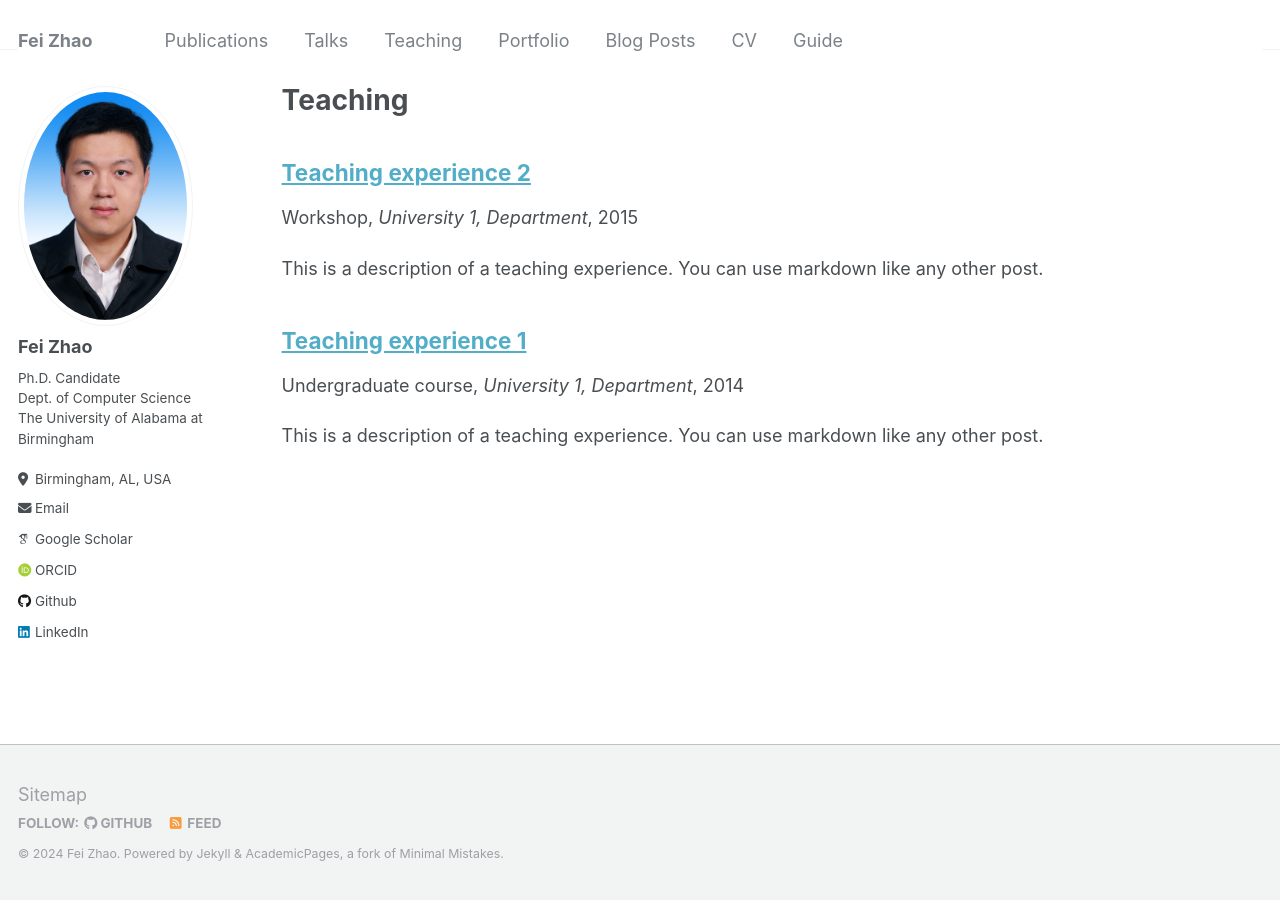
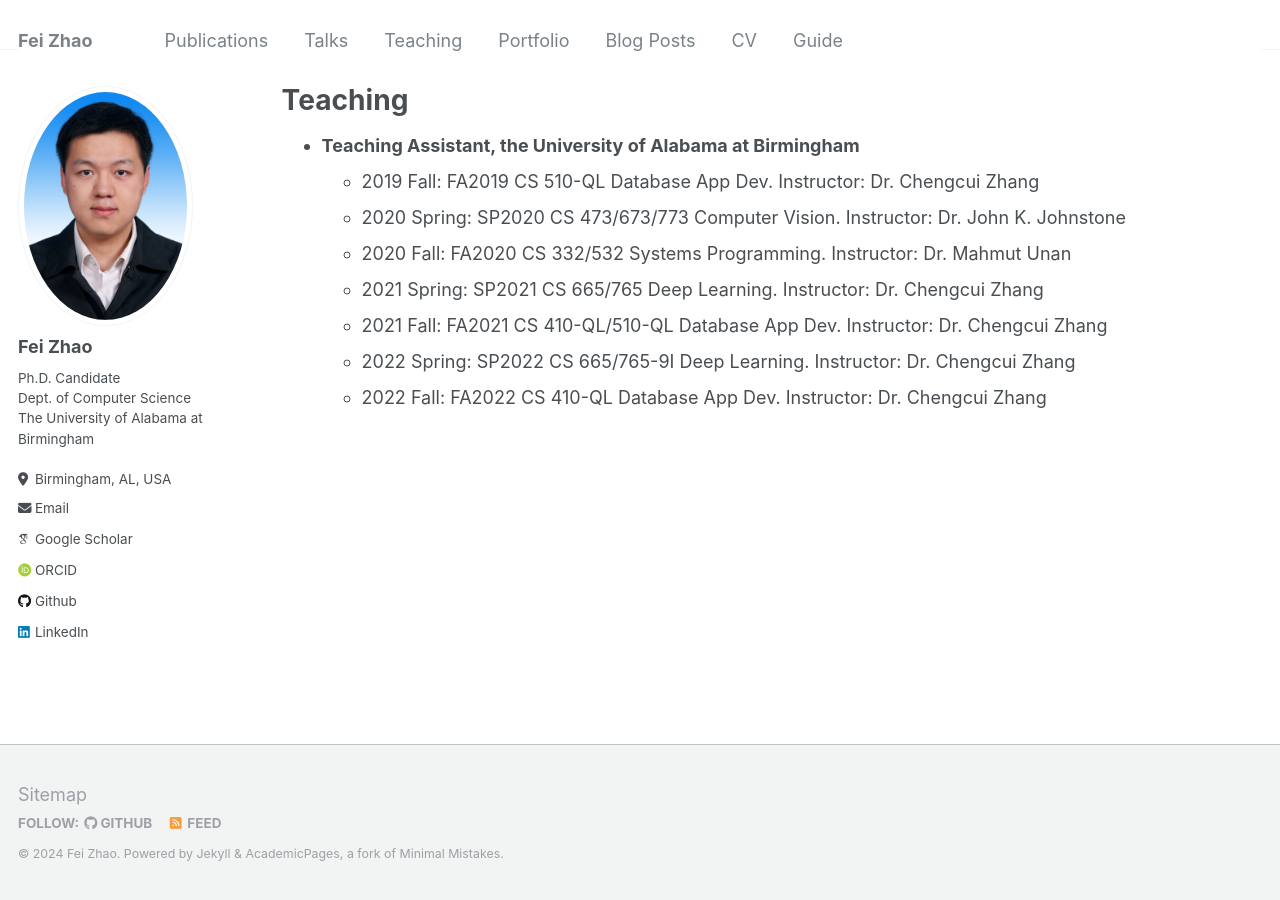
Before and after one commit to feizhao19/feizhao19.github.io, a Jekyll site: the page built from _pages/teaching.md, in a window 1280 px wide. Built offline with Jekyll 4.4.1, drawn with Linux system fonts in a browser that asks for light colours; some web fonts are replaced.

Commit message:
Updated Teaching Section

```diff
--- a/_pages/teaching.html
+++ /dev/null
@@ -1,12 +0,0 @@
----
-layout: archive
-title: "Teaching"
-permalink: /teaching/
-author_profile: true
----
-
-{% include base_path %}
-
-{% for post in site.teaching reversed %}
-  {% include archive-single.html %}
-{% endfor %}
--- /dev/null
+++ b/_pages/teaching.md
@@ -0,0 +1,17 @@
+---
+layout: archive
+title: "Teaching"
+permalink: /teaching/
+author_profile: true
+---
+
+{% include base_path %}
+
+* **Teaching Assistant, the University of Alabama at Birmingham**
+  * 2019 Fall: FA2019 CS 510-QL Database App Dev. Instructor: Dr. Chengcui Zhang
+  * 2020 Spring: SP2020 CS 473/673/773 Computer Vision. Instructor: Dr. John K. Johnstone
+  * 2020 Fall: FA2020 CS 332/532 Systems Programming. Instructor: Dr. Mahmut Unan
+  * 2021 Spring:  SP2021 CS 665/765 Deep Learning. Instructor: Dr. Chengcui Zhang
+  * 2021 Fall: FA2021 CS 410-QL/510-QL Database App Dev. Instructor: Dr. Chengcui Zhang
+  * 2022 Spring:  SP2022 CS 665/765-9I Deep Learning. Instructor: Dr. Chengcui Zhang
+  * 2022 Fall: FA2022 CS 410-QL Database App Dev. Instructor: Dr. Chengcui Zhang
```
Also changed, not shown: _pages/talks.md (renamed from _pages/talks.html, +0 -11 lines).
